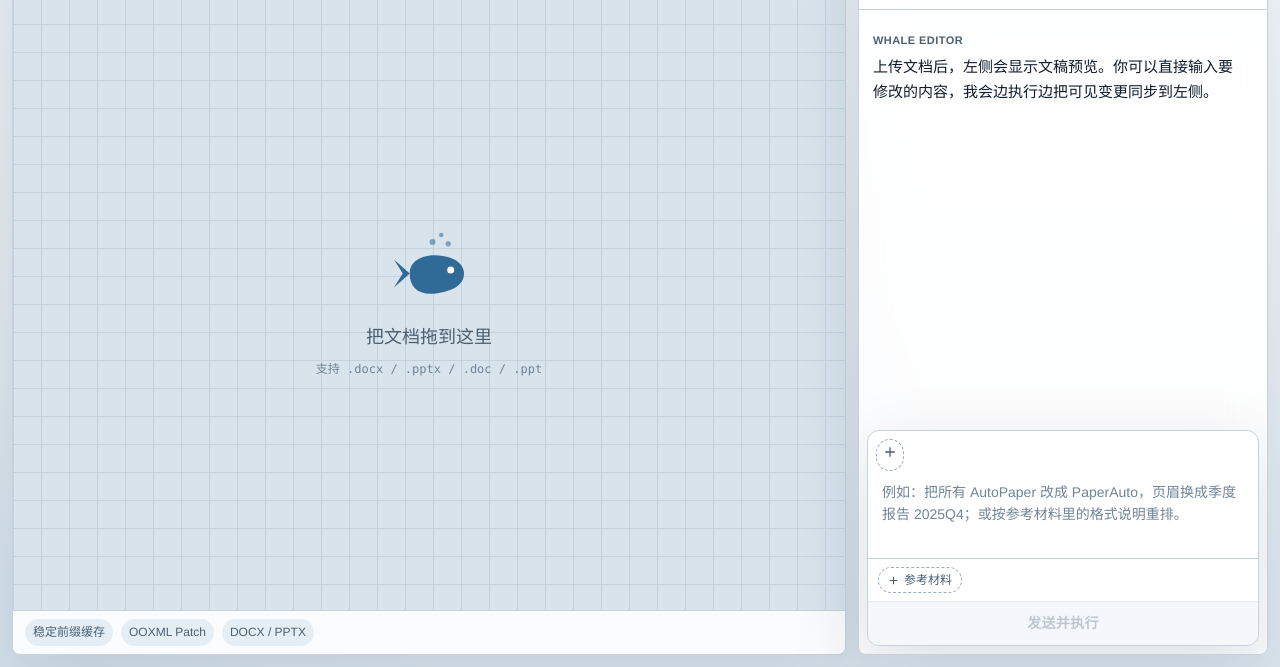
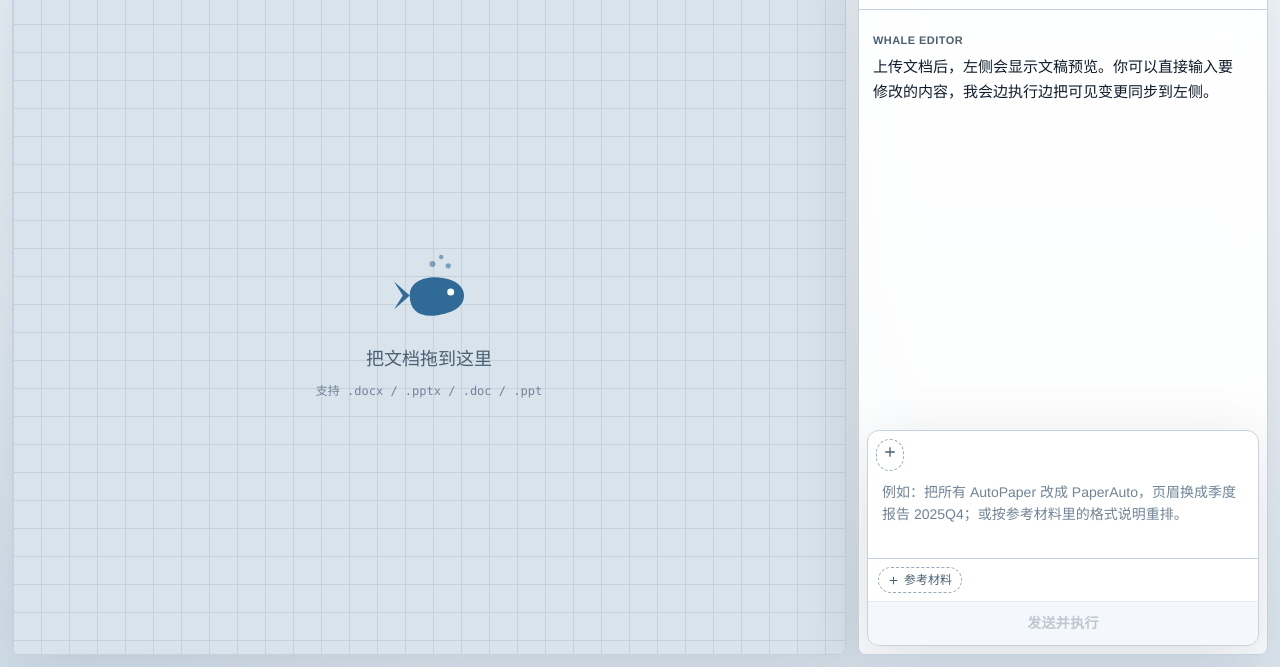
Before and after one commit to Hans-han/whale-editor, a website: page apps/web/index.html in a window 1280 px wide. Shown: the part 133-800 px from the top of the page. Drawn offline with Linux system fonts and the light colour scheme.

Commit message:
style(ui): drop the bottom status-strip — implementation details aren't user-facing

```diff
--- a/apps/web/app.css
+++ b/apps/web/app.css
@@ -625,24 +625,6 @@ textarea:focus,
   animation: shimmer 1.2s ease-in-out infinite;
 }
 
-.status-strip {
-  min-height: 40px;
-  display: flex;
-  align-items: center;
-  gap: 8px;
-  padding: 8px 12px;
-  background: rgba(255, 255, 255, 0.62);
-  border-top: 1px solid var(--border);
-  color: var(--text-2);
-  font-size: 12px;
-}
-
-.status-strip span {
-  padding: 4px 8px;
-  border-radius: 999px;
-  background: var(--surface-2);
-}
-
 .ai-panel {
   min-height: 0;
   height: calc(100dvh - 94px);
@@ -1712,8 +1694,7 @@ textarea::placeholder {
 
   .brand .subtitle,
   .server-pill,
-  .run-hint,
-  .status-strip {
+  .run-hint {
     display: none;
   }
 
--- a/apps/web/index.html
+++ b/apps/web/index.html
@@ -88,11 +88,6 @@
         <article class="document-page" id="document-page" contenteditable="true" spellcheck="false" hidden></article>
       </div>
 
-      <div class="status-strip">
-        <span>稳定前缀缓存</span>
-        <span>OOXML Patch</span>
-        <span>DOCX / PPTX</span>
-      </div>
     </section>
 
     <aside class="ai-panel" aria-label="AI 对话框">
```
